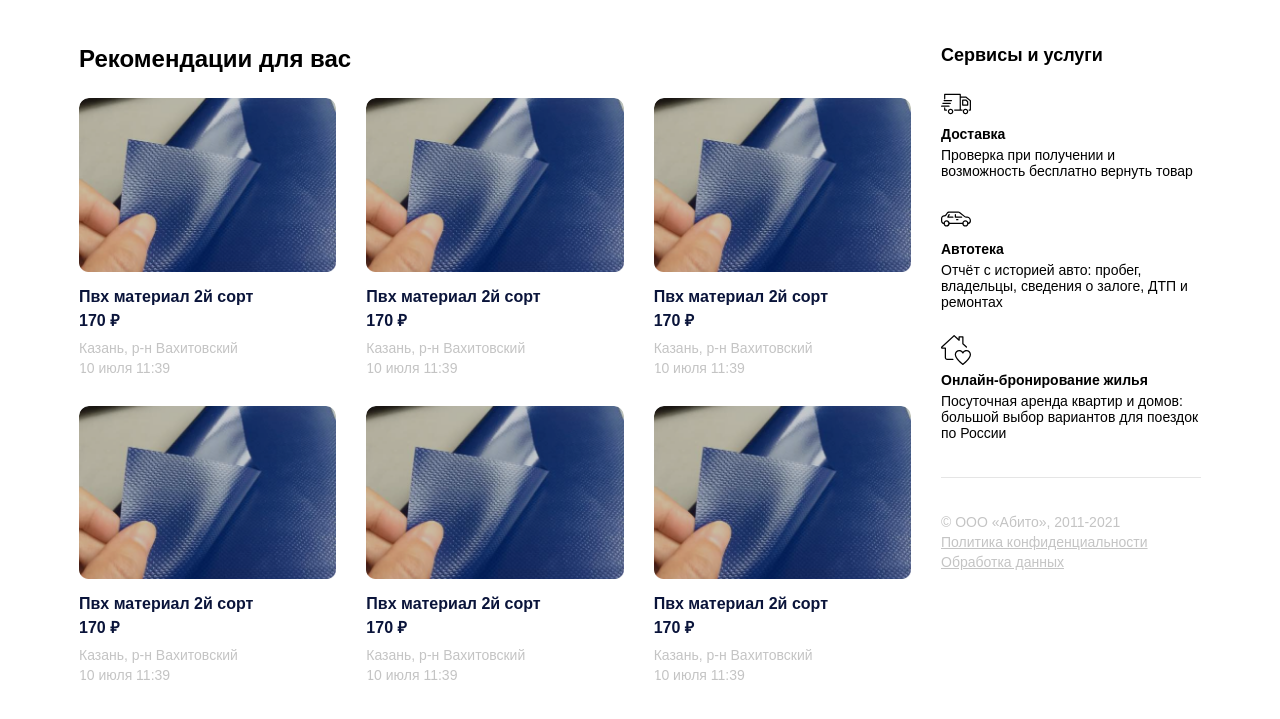
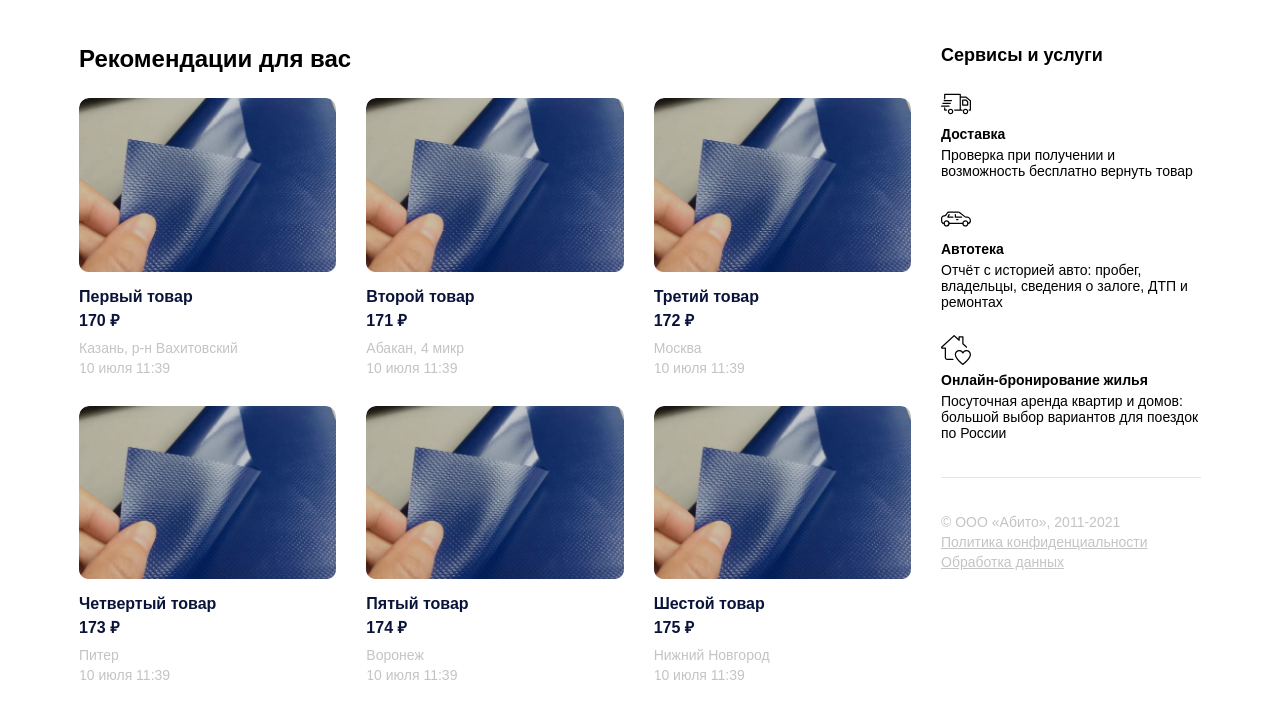
Before and after one commit to ageevavictory6464/magaz, a plain HTML site: page index.html in a window 1280 px wide. Shown: the part 139-858 px from the top of the page. Drawn offline with Linux system fonts and the light colour scheme.

Commit message:
add output products and woking search

```diff
--- a/index.html
+++ b/index.html
@@ -6,6 +6,7 @@
     <meta name="viewport" content="width=device-width, initial-scale=1.0">
     <title>Abito</title>
     <link rel="stylesheet" href="./style.css">
+    <script defer src="./script.js"></script>
 </head>
 
 <body>
@@ -46,7 +47,7 @@
                         <h2 class="content-main__title">Рекомендации для вас</h2>
 
                         <div class="content-main__list">
-                            <a href="./product.html" class="content-main__list-item">
+                            <!-- <a href="./product.html" class="content-main__list-item">
                                 <div class="content-main__list-item--img">
                                     <img src="./img/card-img.png" alt="card-img">
                                 </div>
@@ -111,7 +112,7 @@
                                     <span class="content-main__list-item--desc">Казань, p-н Вахитовский</span>
                                     <span class="content-main__list-item--desc">10 июля 11:39</span>
                                 </div>
-                            </a>
+                            </a> -->
                         </div>
                     </div>
                     <div class="content-side">
--- /dev/null
+++ b/script.js
@@ -0,0 +1,89 @@
+const searchBtn = document.querySelector('.search-btn');
+const searchInput = document.querySelector('.search-box input');
+const cardWrapper = document.querySelector('.content-main__list');
+
+const cardArray = [
+    {
+        id: 0,
+        title: 'Первый товар',
+        price: '170 ₽',
+        address: 'Казань, p-н Вахитовский',
+        date: '10 июля 11:39',
+        img: './img/card-img.png'
+    },
+    {
+        id: 1,
+        title: 'Второй товар',
+        price: '171 ₽',
+        address: 'Абакан, 4 микр',
+        date: '10 июля 11:39',
+        img: './img/card-img.png'
+    },
+    {
+        id: 2,
+        title: 'Третий товар',
+        price: '172 ₽',
+        address: 'Москва',
+        date: '10 июля 11:39',
+        img: './img/card-img.png'
+    },
+    {
+        id: 3,
+        title: 'Четвертый товар',
+        price: '173 ₽',
+        address: 'Питер',
+        date: '10 июля 11:39',
+        img: './img/card-img.png'
+    },
+    {
+        id: 4,
+        title: 'Пятый товар',
+        price: '174 ₽',
+        address: 'Воронеж',
+        date: '10 июля 11:39',
+        img: './img/card-img.png'
+    },
+    {
+        id: 5,
+        title: 'Шестой товар',
+        price: '175 ₽',
+        address: 'Нижний Новгород',
+        date: '10 июля 11:39',
+        img: './img/card-img.png'
+    }
+]
+
+const render = (cardList) => {
+    cardWrapper.innerHTML = '';
+
+    cardList.forEach((item) => {
+        cardWrapper.insertAdjacentHTML('beforeend', `
+            <a href="./product.html" class="content-main__list-item">
+                <div class="content-main__list-item--img">
+                    <img src="${item.img}" alt="card-img">
+                </div>
+                <h5 class="content-main__list-item--title">${item.title}</h5>
+                <strong class="content-main__list-item--price">${item.price}</strong>
+                <div class="content-main__list-item--desc-box">
+                    <span class="content-main__list-item--desc">${item.address}</span>
+                    <span class="content-main__list-item--desc">${item.date}</span>
+                </div>
+            </a>
+        `)
+    })
+}
+
+const filteredArray = (array, value) => {
+    return array.filter((item) => {
+        return item.title.includes(value) || item.price.includes(value) || item.address.includes(value);
+    });
+}
+
+cardWrapper.style.justifyContent = 'flex-start';
+cardWrapper.style.gap = '30px'
+
+render(cardArray);
+
+searchBtn.addEventListener('click', () => {
+    render(filteredArray(cardArray, searchInput.value));
+})
```
